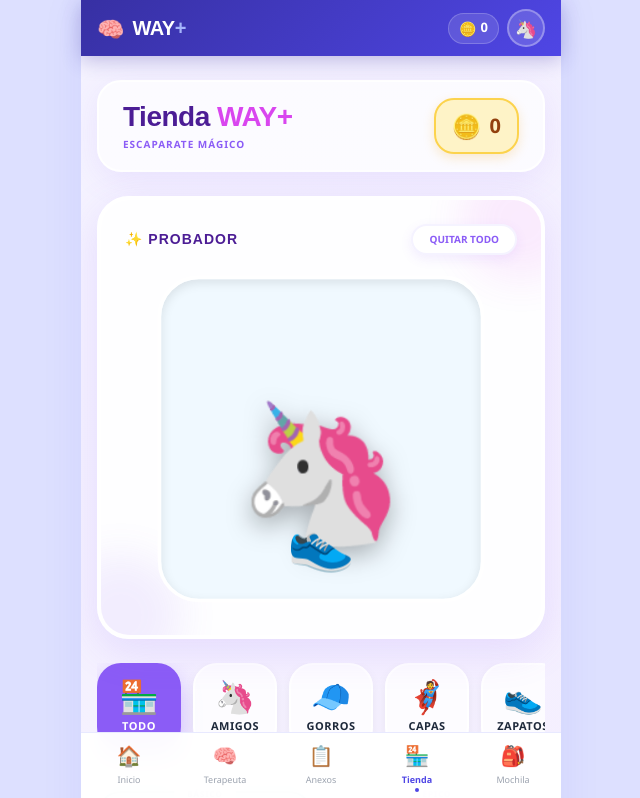
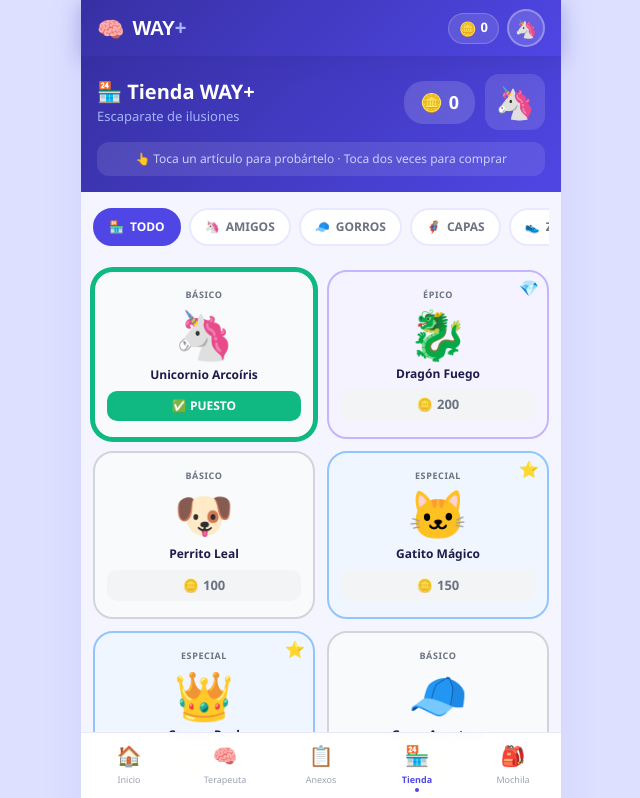
Before and after one commit to CXarlosss/AngularBootCamp, a React (Vite) app in the folder way-plus/: page /shop in a window 1280 px wide. Shown: the top 798 px of the page, without its empty margins (319-959 px from the left). Built offline with nearby package versions, Linux system fonts and the light colour scheme.

Commit message:
fix: connect reward shop purchase flow and add confirmation modal

```diff
--- a/way-plus/src/features/rewards/pages/RewardsShopPage.tsx
+++ b/way-plus/src/features/rewards/pages/RewardsShopPage.tsx
@@ -1,188 +1,373 @@
-import React, { useState, useEffect } from 'react';
+import React, { useState } from 'react';
+import { useNavigate } from 'react-router-dom';
 import { motion, AnimatePresence } from 'framer-motion';
 import { useRewardsStore } from '../store/rewardsStore';
-import { SHOP_CATALOG, type ShopItem } from '../data/shopCatalog';
-import { AvatarPreview } from '../components/AvatarPreview';
-import { ShopItemCard } from '../components/ShopItemCard';
-import { PurchaseModal } from '../components/PurchaseModal';
+import { SHOP_CATALOG } from '../data/shopCatalog';
+import type { ShopItem } from '../data/shopCatalog';
 
+/* ─── colours ────────────────────────────────────────────────────── */
 const C = {
-  purple:      '#8B5CF6',
-  purpleLight: '#F5F3FF',
-  purpleDark:  '#4C1D95',
-  fuchsia:     '#D946EF',
-  slate:       '#64748B',
-  slateLight:  '#F1F5F9',
-  slateDark:   '#1E293B',
-  amber:       '#F59E0B',
-  amberLight:  '#FEF3C7',
-  text:        '#1E1B4B',
-  white:       '#ffffff',
+  indigo:  '#4F46E5',
+  amber:   '#F59E0B',
+  emerald: '#10B981',
+  rose:    '#F43F5E',
+  text:    '#1E1B4B',
+  muted:   '#6B7280',
+  border:  '#E8E9FF',
+  white:   '#ffffff',
+  bg:      '#F4F5FF',
+};
+
+const RARITY_STYLE: Record<string, { border: string; bg: string; label: string; badge: string }> = {
+  common:    { border: '#D1D5DB', bg: '#F9FAFB', label: 'BÁSICO',    badge: '' },
+  rare:      { border: '#93C5FD', bg: '#EFF6FF', label: 'ESPECIAL',  badge: '⭐' },
+  epic:      { border: '#C4B5FD', bg: '#F5F3FF', label: 'ÉPICO',     badge: '💎' },
+  legendary: { border: '#FDE68A', bg: '#FFFBEB', label: '¡LEGENDARIO!', badge: '👑' },
 };
 
 const CATEGORIES = [
-  { id: 'all', name: 'Todo', icon: '🏪' },
-  { id: 'base', name: 'Amigos', icon: '🦄' },
-  { id: 'hat', name: 'Gorros', icon: '🧢' },
-  { id: 'cape', name: 'Capas', icon: '🦸' },
-  { id: 'shoes', name: 'Zapatos', icon: '👟' },
-  { id: 'background', name: 'Casas', icon: '🏰' },
-] as const;
+  { id: 'all',        label: 'TODO',     icon: '🏪' },
+  { id: 'base',       label: 'AMIGOS',   icon: '🦄' },
+  { id: 'hat',        label: 'GORROS',   icon: '🧢' },
+  { id: 'cape',       label: 'CAPAS',    icon: '🦸' },
+  { id: 'shoes',      label: 'ZAPATOS',  icon: '👟' },
+  { id: 'background', label: 'CASAS',    icon: '🏰' },
+];
 
-export const RewardsShopPage: React.FC = () => {
-  const {
-    wayCoins, previewItem, resetPreview, purchaseItem, equipPart, isPurchased
-  } = useRewardsStore();
+/* ─── Purchase Modal ─────────────────────────────────────────────── */
+function PurchaseModal({
+  item, coins, onClose, onConfirm,
+}: {
+  item: ShopItem | null;
+  coins: number;
+  onClose: () => void;
+  onConfirm: () => void;
+}) {
+  const [status, setStatus] = useState<'idle' | 'success' | 'fail'>('idle');
 
-  const [activeCategory, setActiveCategory] = useState<typeof CATEGORIES[number]['id']>('all');
-  const [selectedItem, setSelectedItem] = useState<ShopItem | null>(null);
-  const [isModalOpen, setIsModalOpen] = useState(false);
+  if (!item) return null;
+  const canAfford = coins >= item.price;
 
-  useEffect(() => {
-    return () => resetPreview();
-  }, [resetPreview]);
-
-  const filteredItems = activeCategory === 'all'
-    ? SHOP_CATALOG
-    : SHOP_CATALOG.filter(item => item.category === activeCategory);
-
-  const handlePreview = (item: ShopItem) => {
-    previewItem(item.category, item.id);
+  const handleBuy = () => {
+    if (!canAfford) { setStatus('fail'); return; }
+    onConfirm();
+    setStatus('success');
+    setTimeout(() => { setStatus('idle'); onClose(); }, 1800);
   };
 
-  const handlePurchaseClick = (item: ShopItem) => {
-    if (isPurchased(item.id)) {
-      equipPart(item.category, item.id);
-      resetPreview();
+  return (
+    <AnimatePresence>
+      <motion.div
+        initial={{ opacity: 0 }}
+        animate={{ opacity: 1 }}
+        exit={{ opacity: 0 }}
+        onClick={status === 'idle' ? onClose : undefined}
+        style={{
+          position: 'fixed', inset: 0, zIndex: 100,
+          background: 'rgba(0,0,0,.55)',
+          display: 'flex', alignItems: 'center', justifyContent: 'center',
+          padding: 20,
+        }}
+      >
+        <motion.div
+          initial={{ scale: 0.8, y: 40 }}
+          animate={{ scale: 1, y: 0 }}
+          exit={{ scale: 0.8, y: 40 }}
+          onClick={e => e.stopPropagation()}
+          style={{
+            background: C.white, borderRadius: 28,
+            padding: 28, width: '100%', maxWidth: 320,
+            textAlign: 'center', boxShadow: '0 20px 60px rgba(0,0,0,.25)',
+          }}
+        >
+          {status === 'success' ? (
+            <>
+              <div style={{ fontSize: 64, marginBottom: 12 }}>🎉</div>
+              <div style={{ fontWeight: 800, fontSize: 22, color: C.emerald }}>¡Es tuyo!</div>
+              <div style={{ color: C.muted, marginTop: 6 }}>Ya está en tu mochila</div>
+            </>
+          ) : status === 'fail' ? (
+            <>
+              <div style={{ fontSize: 64, marginBottom: 12 }}>😢</div>
+              <div style={{ fontWeight: 800, fontSize: 20, color: C.rose }}>¡Faltan monedas!</div>
+              <div style={{ color: C.muted, marginTop: 6, marginBottom: 16 }}>
+                Necesitas {item.price - coins} 🪙 más
+              </div>
+              <motion.button whileTap={{ scale: 0.95 }} onClick={onClose}
+                style={{ width: '100%', padding: '14px', borderRadius: 16, border: 'none', background: '#F1F2FF', color: C.indigo, fontWeight: 700, fontSize: 16, cursor: 'pointer' }}>
+                Volver
+              </motion.button>
+            </>
+          ) : (
+            <>
+              <div style={{ fontSize: 72, marginBottom: 8 }}>{item.icon}</div>
+              <div style={{ fontWeight: 800, fontSize: 20, color: C.text, marginBottom: 4 }}>{item.name}</div>
+              <div style={{ color: C.muted, fontSize: 13, marginBottom: 20 }}>
+                ¿Quieres comprar este artículo?
+              </div>
+              <div style={{
+                display: 'inline-flex', alignItems: 'center', gap: 6,
+                background: '#FEF3C7', border: '1.5px solid #FCD34D',
+                borderRadius: 20, padding: '8px 18px', marginBottom: 24,
+              }}>
+                <span style={{ fontSize: 20 }}>🪙</span>
+                <span style={{ fontWeight: 800, fontSize: 20, color: C.amber }}>{item.price}</span>
+              </div>
+              {!canAfford && (
+                <div style={{ color: C.rose, fontSize: 12, fontWeight: 600, marginBottom: 12 }}>
+                  Tienes {coins} 🪙 — te faltan {item.price - coins}
+                </div>
+              )}
+              <div style={{ display: 'flex', gap: 10 }}>
+                <motion.button whileTap={{ scale: 0.95 }} onClick={onClose}
+                  style={{ flex: 1, padding: '14px', borderRadius: 16, border: '2px solid #E8E9FF', background: C.white, color: C.muted, fontWeight: 700, fontSize: 16, cursor: 'pointer' }}>
+                  Cancelar
+                </motion.button>
+                <motion.button whileTap={{ scale: 0.95 }} onClick={handleBuy}
+                  disabled={!canAfford}
+                  style={{
+                    flex: 1, padding: '14px', borderRadius: 16, border: 'none',
+                    background: canAfford ? C.emerald : '#D1D5DB',
+                    color: '#fff', fontWeight: 700, fontSize: 16,
+                    cursor: canAfford ? 'pointer' : 'not-allowed',
+                  }}>
+                  {canAfford ? '¡Comprar!' : 'Sin monedas'}
+                </motion.button>
+              </div>
+            </>
+          )}
+        </motion.div>
+      </motion.div>
+    </AnimatePresence>
+  );
+}
+
+/* ─── Shop Item Card ─────────────────────────────────────────────── */
+function ShopItemCard({ item, onTap }: { item: ShopItem; onTap: () => void }) {
+  const wayCoins       = useRewardsStore(s => s.wayCoins) ?? 0;
+  const purchaseHistory = useRewardsStore(s => s.purchaseHistory) ?? [];
+  const currentAvatar  = useRewardsStore(s => s.currentAvatar);
+
+  const owned    = purchaseHistory.includes(item.id) || item.price === 0;
+  const equipped = currentAvatar?.[item.category as keyof typeof currentAvatar] === item.id;
+  const canAfford = wayCoins >= item.price;
+  const rs = RARITY_STYLE[item.rarity] ?? RARITY_STYLE.common;
+
+  return (
+    <motion.button
+      whileHover={{ y: -3, boxShadow: '0 8px 24px rgba(79,70,229,.15)' }}
+      whileTap={{ scale: 0.95 }}
+      onClick={onTap}
+      style={{
+        background: rs.bg,
+        border: `2px solid ${equipped ? C.emerald : rs.border}`,
+        borderRadius: 20, padding: '16px 12px',
+        cursor: 'pointer', textAlign: 'center',
+        display: 'flex', flexDirection: 'column', alignItems: 'center', gap: 8,
+        position: 'relative', overflow: 'hidden',
+        boxShadow: equipped ? `0 0 0 3px ${C.emerald}` : 'none',
+        transition: 'box-shadow .2s',
+        minHeight: 160,
+        justifyContent: 'space-between',
+      }}
+    >
+      {/* Rarity badge */}
+      {rs.badge && (
+        <span style={{
+          position: 'absolute', top: 8, right: 8,
+          fontSize: 16, lineHeight: 1,
+        }}>{rs.badge}</span>
+      )}
+
+      {/* Rarity label */}
+      <span style={{
+        fontSize: 9, fontWeight: 700, letterSpacing: '0.6px',
+        color: C.muted, textTransform: 'uppercase',
+      }}>{rs.label}</span>
+
+      {/* Icon */}
+      <span style={{ fontSize: 48, lineHeight: 1 }}>{item.icon}</span>
+
+      {/* Name */}
+      <span style={{
+        fontSize: 12, fontWeight: 700, color: C.text,
+        lineHeight: 1.3, textAlign: 'center',
+      }}>{item.name}</span>
+
+      {/* Price / state */}
+      <div style={{ width: '100%' }}>
+        {equipped ? (
+          <div style={{
+            background: C.emerald, color: '#fff',
+            borderRadius: 10, padding: '6px 0',
+            fontWeight: 700, fontSize: 12,
+          }}>✅ PUESTO</div>
+        ) : owned ? (
+          <div style={{
+            background: '#E8E9FF', color: C.indigo,
+            borderRadius: 10, padding: '6px 0',
+            fontWeight: 700, fontSize: 12,
+          }}>PONERME</div>
+        ) : (
+          <div style={{
+            background: canAfford ? '#FEF3C7' : '#F3F4F6',
+            color: canAfford ? C.amber : C.muted,
+            borderRadius: 10, padding: '6px 0',
+            fontWeight: 700, fontSize: 13,
+            display: 'flex', alignItems: 'center', justifyContent: 'center', gap: 4,
+          }}>
+            <span>🪙</span>{item.price}
+          </div>
+        )}
+      </div>
+    </motion.button>
+  );
+}
+
+/* ─── Main Page ──────────────────────────────────────────────────── */
+export function RewardsShopPage() {
+  const navigate = useNavigate();
+  const wayCoins        = useRewardsStore(s => s.wayCoins)        ?? 0;
+  const purchaseHistory = useRewardsStore(s => s.purchaseHistory) ?? [];
+  const currentAvatar   = useRewardsStore(s => s.currentAvatar);
+  const purchaseItem    = useRewardsStore(s => s.purchaseItem);
+  const equipPart       = useRewardsStore(s => s.equipPart);
+
+  const [category, setCategory] = useState('all');
+  const [selected, setSelected] = useState<ShopItem | null>(null);
+
+  const filtered = SHOP_CATALOG.filter(
+    item => category === 'all' || item.category === category
+  );
+
+  const avatarEmoji =
+    currentAvatar?.base === 'base-dragon' ? '🐉' :
+    currentAvatar?.base === 'base-puppy'  ? '🐶' :
+    currentAvatar?.base === 'base-kitten' ? '🐱' : '🦄';
+
+  const handleTap = (item: ShopItem) => {
+    const owned = (purchaseHistory ?? []).includes(item.id) || item.price === 0;
+    if (owned) {
+      // Already owned → just equip
+      equipPart(item.category as any, item.id as any);
     } else {
-      setSelectedItem(item);
-      setIsModalOpen(true);
+      setSelected(item);
     }
   };
 
   const handleConfirmPurchase = () => {
-    if (selectedItem) {
-      const result = purchaseItem(selectedItem.id);
-      if (result.success) {
-        equipPart(selectedItem.category, selectedItem.id);
-        resetPreview();
-      }
+    if (!selected) return;
+    const result = purchaseItem(selected.id as any);
+    if (result?.success) {
+      equipPart(selected.category as any, selected.id as any);
     }
   };
 
   return (
-    <div style={{ flex: 1, background: `linear-gradient(135deg, ${C.purpleLight}, #E879F920)`, padding: '24px 16px 100px', minHeight: '100vh', overflowY: 'auto' }}>
-      <div style={{ maxWidth: 600, margin: '0 auto', display: 'flex', flexDirection: 'column', gap: 24 }}>
+    <div style={{ background: C.bg, minHeight: '100dvh', paddingBottom: 80 }}>
 
-        {/* Header */}
-        <header style={{ display: 'flex', alignItems: 'center', justifyContent: 'space-between', background: 'rgba(255,255,255,0.7)', padding: '16px 24px', borderRadius: 24, boxShadow: '0 8px 32px rgba(139,92,246,0.1)', border: '2px solid white' }}>
-          <div>
-            <h1 style={{ fontSize: 28, fontWeight: 900, color: C.purpleDark, letterSpacing: '-0.5px', margin: 0 }}>
-              Tienda <span style={{ color: C.fuchsia }}>WAY+</span>
-            </h1>
-            <p style={{ fontSize: 10, fontWeight: 800, color: C.purple, textTransform: 'uppercase', letterSpacing: '1px', margin: '4px 0 0' }}>
-              Escaparate Mágico
-            </p>
+      {/* ── Header ──────────────────────────────────────────────── */}
+      <div style={{
+        background: 'linear-gradient(135deg,#3730A3,#4F46E5)',
+        padding: '18px 16px 16px',
+        position: 'sticky', top: 0, zIndex: 30,
+      }}>
+        <div style={{ maxWidth: 480, margin: '0 auto' }}>
+          <div style={{ display: 'flex', alignItems: 'center', justifyContent: 'space-between', marginBottom: 12 }}>
+            <div onClick={() => navigate('/')} style={{ cursor: 'pointer' }}>
+              <div style={{ fontWeight: 800, fontSize: 20, color: '#fff' }}>🏪 Tienda WAY+</div>
+              <div style={{ color: '#A5B4FC', fontSize: 13 }}>Escaparate de ilusiones</div>
+            </div>
+            <div style={{ display: 'flex', alignItems: 'center', gap: 10 }}>
+              <div style={{
+                display: 'flex', alignItems: 'center', gap: 6,
+                background: 'rgba(255,255,255,.15)', borderRadius: 20,
+                padding: '8px 16px',
+              }}>
+                <span style={{ fontSize: 18 }}>🪙</span>
+                <motion.span
+                  key={wayCoins}
+                  initial={{ scale: 1.4, color: '#FDE68A' }}
+                  animate={{ scale: 1, color: '#fff' }}
+                  style={{ fontWeight: 800, fontSize: 18 }}
+                >
+                  {wayCoins}
+                </motion.span>
+              </div>
+              <div style={{
+                fontSize: 32, background: 'rgba(255,255,255,.12)',
+                borderRadius: 14, padding: '4px 10px',
+              }}>{avatarEmoji}</div>
+            </div>
           </div>
 
+          {/* Hint */}
           <div style={{
-            display: 'flex', alignItems: 'center', gap: 8,
-            background: C.amberLight, borderRadius: 20, padding: '8px 16px',
-            border: '2px solid #FCD34D', boxShadow: '0 4px 12px rgba(245,158,11,0.2)'
+            background: 'rgba(255,255,255,.1)', borderRadius: 12,
+            padding: '8px 12px', fontSize: 12, color: '#C7D2FE', textAlign: 'center',
           }}>
-            <span style={{ fontSize: 24 }}>🪙</span>
-            <span style={{ fontSize: 20, fontWeight: 900, color: '#92400E' }}>{wayCoins}</span>
+            👆 Toca un artículo para probártelo · Toca dos veces para comprar
           </div>
-        </header>
+        </div>
+      </div>
 
-        {/* Preview Mirror */}
-        <section style={{
-          background: 'rgba(255,255,255,0.9)', borderRadius: 32, padding: 24,
-          border: '4px solid white', boxShadow: '0 12px 40px rgba(139,92,246,0.15)',
-          position: 'relative', overflow: 'hidden'
+      <div style={{ maxWidth: 480, margin: '0 auto', padding: '16px 12px' }}>
+
+        {/* ── Category filter ─────────────────────────────────── */}
+        <div style={{
+          display: 'flex', gap: 8, overflowX: 'auto',
+          paddingBottom: 8, marginBottom: 16,
+          scrollbarWidth: 'none',
         }}>
-          {/* Decorative blobs */}
-          <div style={{ position: 'absolute', top: -40, right: -40, width: 120, height: 120, background: C.fuchsia, opacity: 0.1, borderRadius: '50%', filter: 'blur(20px)' }} />
-          <div style={{ position: 'absolute', bottom: -40, left: -40, width: 120, height: 120, background: C.purple, opacity: 0.1, borderRadius: '50%', filter: 'blur(20px)' }} />
-
-          <div style={{ display: 'flex', justifyContent: 'space-between', alignItems: 'center', marginBottom: 12, position: 'relative', zIndex: 1 }}>
-            <h2 style={{ fontSize: 14, fontWeight: 900, color: C.purpleDark, textTransform: 'uppercase', letterSpacing: '1px', margin: 0, display: 'flex', alignItems: 'center', gap: 8 }}>
-              ✨ Probador
-            </h2>
-            <button
-              onClick={resetPreview}
+          {CATEGORIES.map(cat => (
+            <motion.button
+              key={cat.id}
+              whileTap={{ scale: 0.92 }}
+              onClick={() => setCategory(cat.id)}
               style={{
-                fontSize: 10, fontWeight: 800, color: C.purple,
-                background: C.white, border: `2px solid ${C.purpleLight}`, padding: '6px 16px',
-                borderRadius: 20, boxShadow: '0 4px 12px rgba(139,92,246,0.1)', cursor: 'pointer', transition: 'all 0.2s'
+                display: 'flex', alignItems: 'center', gap: 6,
+                padding: '8px 14px', borderRadius: 20, flexShrink: 0,
+                border: `2px solid ${category === cat.id ? C.indigo : C.border}`,
+                background: category === cat.id ? C.indigo : C.white,
+                color: category === cat.id ? '#fff' : C.muted,
+                fontWeight: 700, fontSize: 12, cursor: 'pointer',
               }}
             >
-              QUITAR TODO
-            </button>
-          </div>
-
-          <div style={{ transform: 'scale(0.85)', margin: '-20px 0', position: 'relative', zIndex: 1 }}>
-            <AvatarPreview />
-          </div>
-        </section>
-
-        {/* Category Filters */}
-        <div style={{ display: 'flex', gap: 12, overflowX: 'auto', paddingBottom: 16, scrollbarWidth: 'none', WebkitOverflowScrolling: 'touch' }}>
-          {CATEGORIES.map(cat => {
-            const active = activeCategory === cat.id;
-            return (
-              <motion.button
-                key={cat.id}
-                whileTap={{ scale: 0.95 }}
-                onClick={() => setActiveCategory(cat.id)}
-                style={{
-                  display: 'flex', flexDirection: 'column', alignItems: 'center', justifyContent: 'center', gap: 6,
-                  minWidth: 84, height: 88, borderRadius: 24, flexShrink: 0,
-                  background: active ? C.purple : 'rgba(255,255,255,0.8)',
-                  color: active ? C.white : C.slateDark,
-                  boxShadow: active ? '0 12px 24px rgba(139,92,246,0.4)' : '0 4px 12px rgba(0,0,0,0.05)',
-                  cursor: 'pointer', transition: 'all 0.2s',
-                  border: active ? '2px solid transparent' : '2px solid white'
-                }}
-              >
-                <span style={{ fontSize: 32, lineHeight: 1 }}>{cat.icon}</span>
-                <span style={{ fontSize: 11, fontWeight: 900, textTransform: 'uppercase', letterSpacing: '0.5px' }}>{cat.name}</span>
-              </motion.button>
-            );
-          })}
+              <span>{cat.icon}</span>
+              <span>{cat.label}</span>
+            </motion.button>
+          ))}
         </div>
 
-        {/* Catalog Grid */}
-        <div style={{ display: 'grid', gridTemplateColumns: 'repeat(auto-fill, minmax(140px, 1fr))', gap: 16 }}>
-          <AnimatePresence mode="popLayout">
-            {filteredItems.map((item) => (
-              <motion.div
-                key={item.id}
-                layout
-                initial={{ opacity: 0, scale: 0.9 }}
-                animate={{ opacity: 1, scale: 1 }}
-                exit={{ opacity: 0, scale: 0.9 }}
-              >
-                <ShopItemCard
-                  item={item}
-                  onPreview={() => handlePreview(item)}
-                  onPurchase={() => handlePurchaseClick(item)}
-                />
-              </motion.div>
-            ))}
-          </AnimatePresence>
+        {/* ── Grid ─────────────────────────────────────────────── */}
+        <div style={{
+          display: 'grid',
+          gridTemplateColumns: 'repeat(2, 1fr)',
+          gap: 12,
+        }}>
+          {filtered.map(item => (
+            <ShopItemCard
+              key={item.id}
+              item={item}
+              onTap={() => handleTap(item)}
+            />
+          ))}
         </div>
 
-        <PurchaseModal
-          item={selectedItem}
-          isOpen={isModalOpen}
-          onClose={() => {
-            setIsModalOpen(false);
-            resetPreview();
-          }}
-          onConfirm={handleConfirmPurchase}
-        />
+        {filtered.length === 0 && (
+          <div style={{ textAlign: 'center', color: C.muted, padding: 40, fontSize: 14 }}>
+            No hay artículos en esta categoría
+          </div>
+        )}
       </div>
+
+      {/* ── Purchase modal ────────────────────────────────────── */}
+      <PurchaseModal
+        item={selected}
+        coins={wayCoins}
+        onClose={() => setSelected(null)}
+        onConfirm={handleConfirmPurchase}
+      />
     </div>
   );
-};
+}
```
